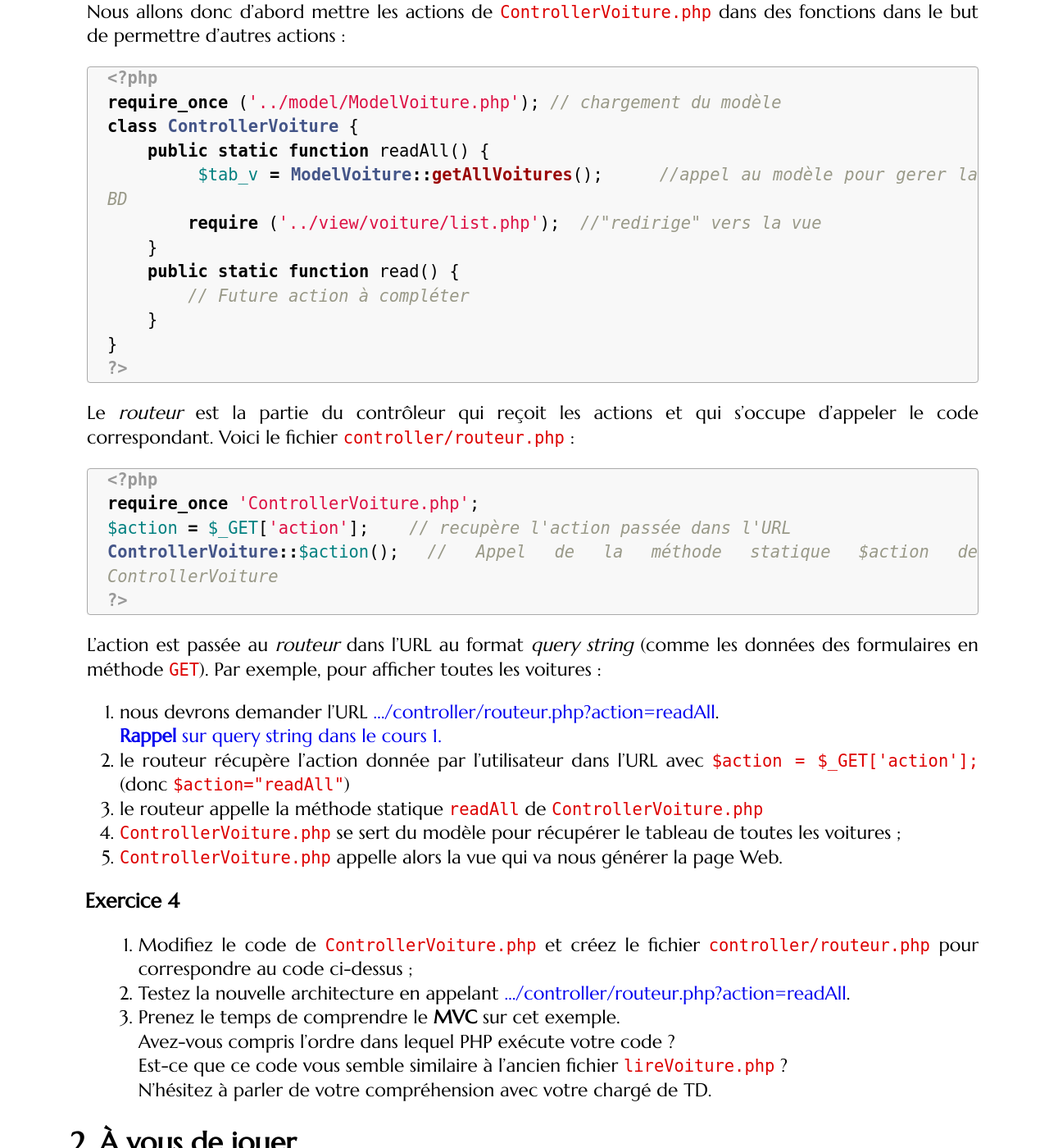
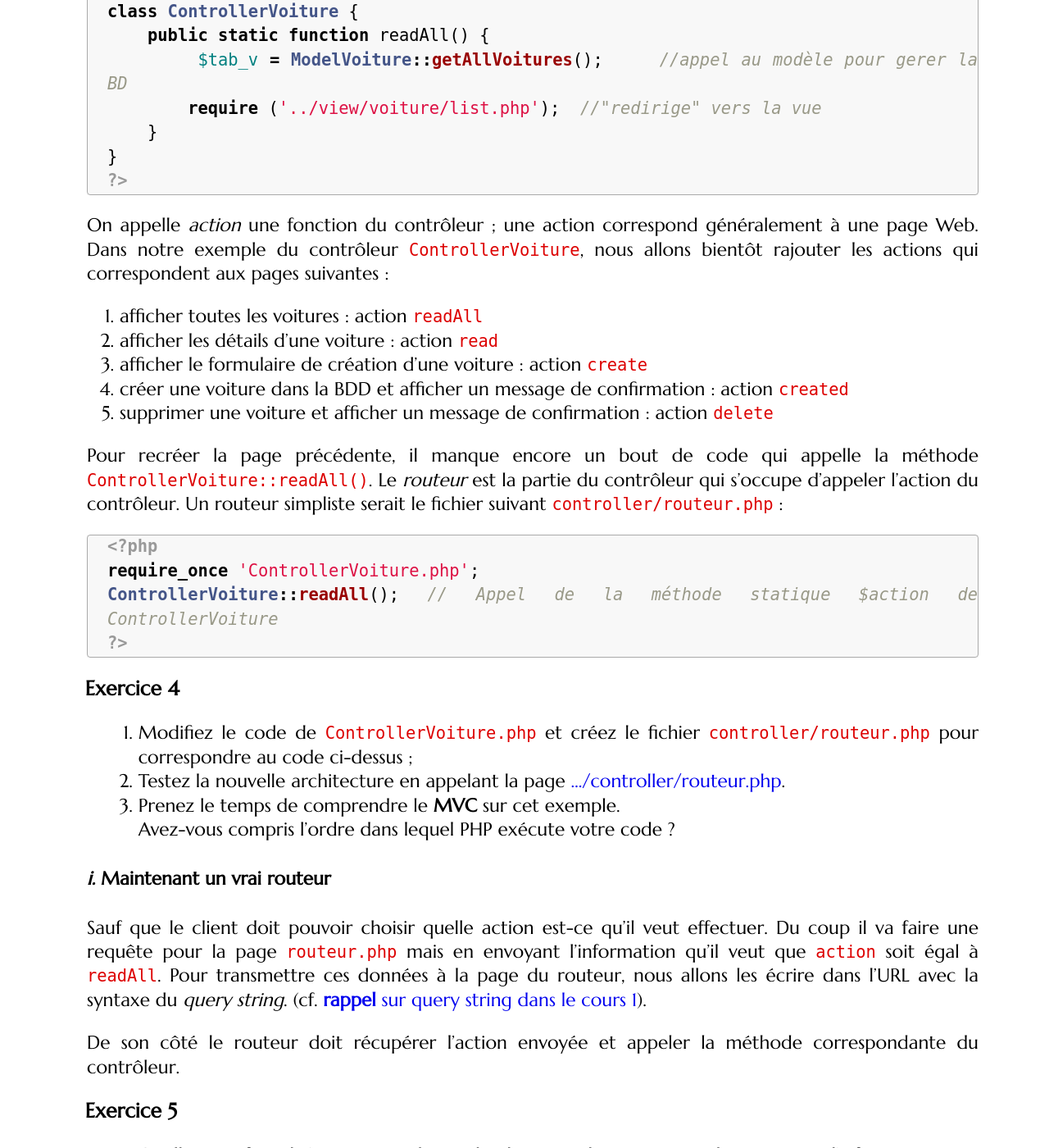
Before and after one commit to romainlebreton/R3.01-DeveloppementWeb, a Jekyll site: the page built from tutorials/tutorial4.md, in a window 1280 px wide and 1400 px high, scrolled down 5641 px. Shown: the whole window at 82% size. Built offline with Jekyll 4.4.1, drawn with Linux system fonts in a browser that asks for light colours; some web fonts are replaced; some of the changed text lies outside the part shown.

Commit message:
Update section on the routeur

````diff
--- a/tutorials/tutorial4.md
+++ b/tutorials/tutorial4.md
@@ -82,10 +82,6 @@ src="../assets/RepStructure.png" style="margin-left:auto;margin-right:auto;displ
 Le modèle est chargé de la gestion des données, notamment des interactions avec
 la base de données. C'est, par exemple, la classe `Voiture` que vous avez créé
 lors des TDs précédents (sauf la fonction `afficher()`).
-
-<!--
-et peut-être nom de vue plus simple genre view/voiture/List.php
--->
 
 <div class="exercise">
 1. Créez les répertoires `config`, `controller`, `model`, `view` et `view/voiture`.
@@ -211,17 +207,14 @@ la vue ne fait que lire cette variable pour générer la page Web.
 
 ### Le routeur : un autre composant du contrôleur
 
-Le contrôleur est fait pour gérer plusieurs *actions* (une action correspond à
-peu près à une page Web). En effet notre contrôleur va devoir savoir:
+Un contrôleur doit en fait gérer plusieurs pages. Dans notre exemple, il doit
+gérer toutes les pages liées au modèle `ModelVoiture`. Du coup, on regroupe le
+code de chaque page Web dans une fonction, et on met le tout dans une classe
+contrôleur.
 
-1. afficher toutes les voitures : action `readAll`
-2. afficher les détails d'une voiture : action `read`
-3. afficher le formulaire de création d'une voiture : action `create`
-3. créer une voiture dans la BDD : action `created`
-4. supprimer une voiture : action `delete`
-
-Nous allons donc d'abord mettre les actions de `ControllerVoiture.php` dans des
-fonctions dans le but de permettre d'autres actions :
+Voici à quoi va ressembler notre contrôleur `ControllerVoiture.php`. On
+reconnaît dans la fonction `readAll` le code précédent qui affiche toutes les
+voitures.
 
 ```php
 <?php
@@ -231,43 +224,82 @@ class ControllerVoiture {
         $tab_v = ModelVoiture::getAllVoitures();     //appel au modèle pour gerer la BD
         require ('../view/voiture/list.php');  //"redirige" vers la vue
     }
-    public static function read() {
-        // Future action à compléter
-    }
 }
 ?>
 ```
 
-Le *routeur* est la partie du contrôleur qui reçoit les actions et qui s'occupe
-d'appeler le code correspondant. Voici le fichier `controller/routeur.php` :
+
+On appelle *action* une fonction du contrôleur ; une action correspond
+généralement à une page Web. Dans notre exemple du contrôleur
+`ControllerVoiture`, nous allons bientôt rajouter les actions qui correspondent
+aux pages suivantes :
+
+1. afficher toutes les voitures : action `readAll`
+2. afficher les détails d'une voiture : action `read`
+3. afficher le formulaire de création d'une voiture : action `create`
+3. créer une voiture dans la BDD et afficher un message de confirmation : action `created`
+4. supprimer une voiture et afficher un message de confirmation : action `delete`
+
+Pour recréer la page précédente, il manque encore un bout de code qui appelle la
+méthode `ControllerVoiture::readAll()`. Le *routeur* est la partie du contrôleur
+qui s'occupe d'appeler l'action du contrôleur. Un routeur simpliste serait le
+fichier suivant `controller/routeur.php` :
 
 ```php
 <?php
 require_once 'ControllerVoiture.php';
-$action = $_GET['action'];    // recupère l'action passée dans l'URL
-ControllerVoiture::$action(); // Appel de la méthode statique $action de ControllerVoiture
+ControllerVoiture::readAll(); // Appel de la méthode statique $action de ControllerVoiture
 ?>
 ```
 
-L'action est passée au *routeur* dans l'URL au format
-*query string* (comme les données des formulaires en méthode `GET`). Par
-exemple, pour afficher toutes les voitures :
+<div class="exercise">
+1. Modifiez le code de `ControllerVoiture.php` et créez le fichier
+   `controller/routeur.php` pour correspondre au code ci-dessus ;
+2. Testez la nouvelle architecture en appelant la page
+[.../controller/routeur.php](http://webinfo/~mon_login/PHP/TD4/controller/routeur.php).
+3. Prenez le temps de comprendre le **MVC** sur cet exemple.
+   Avez-vous compris l'ordre dans lequel PHP exécute votre code ?
+</div>
 
-1. nous devrons demander l'URL
-[.../controller/routeur.php?action=readAll](http://webinfo/~mon_login/PHP/TD4/controller/routeur.php?action=readAll).
-[**Rappel** sur query string dans le cours 1.]({{site.baseurl}}/classes/class1.html#les-query-strings-dans-lurl)
-1. le routeur récupère l'action donnée par l'utilisateur dans l'URL avec
-   `$action = $_GET['action'];` (donc `$action="readAll"`)
-2. le routeur appelle la méthode statique `readAll` de `ControllerVoiture.php`
-3. `ControllerVoiture.php` se sert du modèle pour récupérer le tableau de toutes les voitures ;
-4. `ControllerVoiture.php` appelle alors la vue qui va nous générer la page Web.
+#### Maintenant un vrai routeur
+
+Sauf que le client doit pouvoir choisir quelle action est-ce qu'il veut
+effectuer. Du coup il va faire une requête pour la page `routeur.php` mais en
+envoyant l'information qu'il veut que `action` soit égal à `readAll`. Pour
+transmettre ces données à la page du routeur, nous allons les écrire dans l'URL
+avec la syntaxe du *query string*. (cf.  [**rappel** sur query string dans le
+cours 1]({{site.baseurl}}/classes/class1.html#les-query-strings-dans-lurl)).
+
+De son côté le routeur doit récupérer l'action envoyée et appeler la méthode
+correspondante du contrôleur.
 
 <div class="exercise">
 
-1. Modifiez le code de `ControllerVoiture.php` et créez le fichier
-   `controller/routeur.php` pour correspondre au code ci-dessus ;
-1. Testez la nouvelle architecture en appelant
-[.../controller/routeur.php?action=readAll](http://webinfo/~mon_login/PHP/TD4/controller/routeur.php?action=readAll).
+1. Quelle URL faut-il écrire pour demander la page du routeur en lui envoyant
+   l'information que `action` est égal à `readAll` ?
+1. Comment récupère-t-on en PHP la valeur qui a été assignée à `action` dans l'URL ?
+
+</div>
+
+Pour appeler la méthode statique de `ControllerVoiture` dont le nom se trouve
+dans la variable `$action`, le PHP peut faire comme suit. Voici le fichier
+`controller/routeur.php` mis à jour :
+
+```php
+<?php
+require_once 'ControllerVoiture.php';
+// On recupère l'action passée dans l'URL
+$action = ...; // À remplir, voir Exercice 5.2
+// Appel de la méthode statique $action de ControllerVoiture
+ControllerVoiture::$action();
+?>
+```
+
+<div class="exercise">
+
+1. Modifiez le code `controller/routeur.php` pour correspondre au code ci-dessus en remplissant vous-même la ligne 4 ;
+1. Testez la nouvelle architecture en appelant la page
+[.../controller/routeur.php](http://webinfo/~mon_login/PHP/TD4/controller/routeur.php) en rajoutant l'information que `action` est égal à `readAll` comme vu à l'exercice 5.1.
 3. Prenez le temps de comprendre le **MVC** sur cet exemple.
    Avez-vous compris l'ordre dans lequel PHP exécute votre code ?
    Est-ce que ce code vous semble similaire à l'ancien fichier
@@ -275,6 +307,19 @@ exemple, pour afficher toutes les voitures :
    N'hésitez à parler de votre compréhension avec votre chargé de TD.
 
 </div>
+
+#### Solutions
+
+Voici le déroulé de l'exécution du routeur pour l'action `readAll`:
+
+1. Nous devrons demander l'URL
+[.../controller/routeur.php?action=readAll](http://webinfo/~mon_login/PHP/TD4/controller/routeur.php?action=readAll).
+1. Le routeur récupère l'action donnée par l'utilisateur dans l'URL avec
+   `$action = $_GET['action'];` (donc `$action="readAll"`)
+2. le routeur appelle la méthode statique `readAll` de `ControllerVoiture.php`
+3. `ControllerVoiture.php` se sert du modèle pour récupérer le tableau de toutes les voitures ;
+4. `ControllerVoiture.php` appelle alors la vue qui va nous générer la page Web.
+
 
 ## À vous de jouer
 
````
